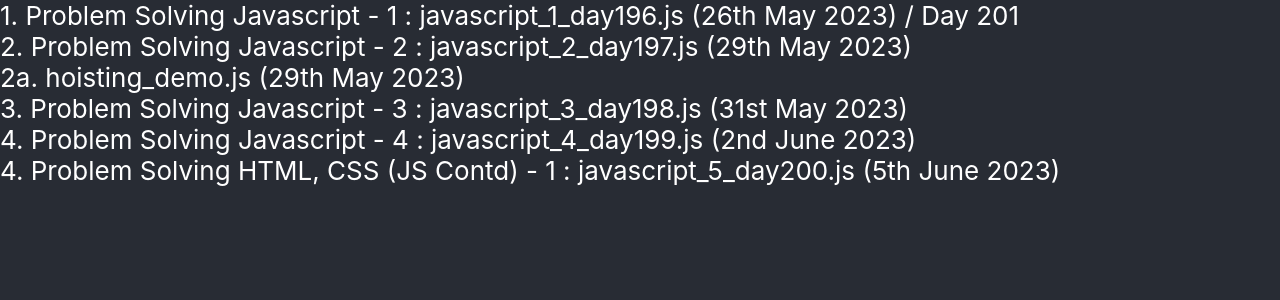
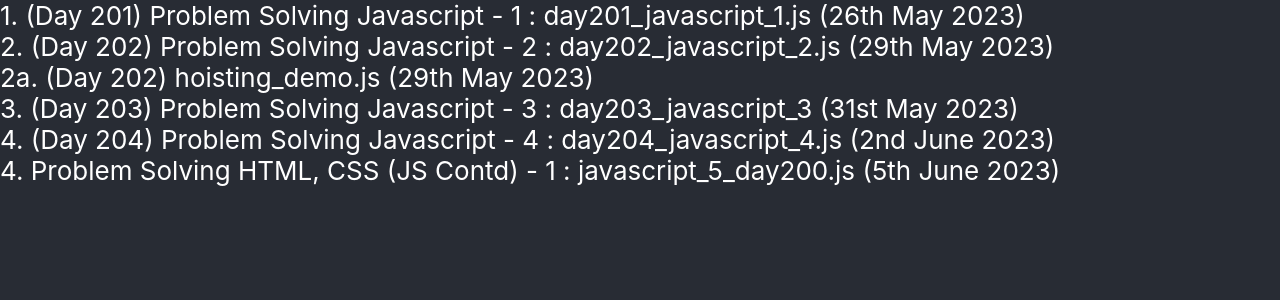
Before and after one commit to IndranilCode/problemsolvingjavascript, a React (Create React App) app: page / in a window 1280 px wide. Shown: the top 300 px of the page. Built offline with nearby package versions, Linux system fonts and the light colour scheme.

Commit message:
6. Renamings

```diff
--- a/src/App.js
+++ b/src/App.js
@@ -1,42 +1,46 @@
 import logo from "./logo.svg";
 import "./App.css";
-import { javascript1 } from "./Javascript/day196_javascript_1";
-import { javascript2 } from "./Javascript/day197_javascript_2";
-import { hoisting_demo } from "./Javascript/day197_hoisting_demo";
-import { javascript3 } from "./Javascript/day198_javascript_3";
-import { javascript4 } from "./Javascript/day199_javascript_4";
+import { javascript1 } from "./Javascript/day201_javascript_1";
+import { javascript2 } from "./Javascript/day202_javascript_2";
+import { hoisting_demo } from "./Javascript/day202_hoisting_demo";
+import { javascript3 } from "./Javascript/day203_javascript_3";
+import { javascript4 } from "./Javascript/day204_javascript_4";
 import { javascript5 } from "./Javascript/day200_javascript_5";
 
+import { React1 } from "./React/day214_closure";
+
 function App() {
-  javascript1();
+  // javascript1();
   // javascript2();
   // hoisting_demo();
   // javascript3();
-  // javascript4();
+  javascript4();
   // javascript5()
+  React1()
+
 
   return (
     <div className="App">
       <header className="App-header">
         <label>
-          1. Problem Solving Javascript - 1 : javascript_1_day196.js (26th May
-          2023) / Day 201
-        </label>
-        <br />
-        <label>
-          2. Problem Solving Javascript - 2 : javascript_2_day197.js (29th May
-          2023)
-        </label>
-        <br />
-        <label>2a. hoisting_demo.js (29th May 2023)</label>
-        <br />
-        <label>
-          3. Problem Solving Javascript - 3 : javascript_3_day198.js (31st May
+          1. (Day 201) Problem Solving Javascript - 1 : day201_javascript_1.js (26th May
           2023)
         </label>
         <br />
         <label>
-          4. Problem Solving Javascript - 4 : javascript_4_day199.js (2nd June
+          2. (Day 202) Problem Solving Javascript - 2 : day202_javascript_2.js (29th May
+          2023)
+        </label>
+        <br />
+        <label>2a. (Day 202) hoisting_demo.js (29th May 2023)</label>
+        <br />
+        <label>
+          3. (Day 203) Problem Solving Javascript - 3 : day203_javascript_3 (31st May
+          2023)
+        </label>
+        <br />
+        <label>
+          4. (Day 204) Problem Solving Javascript - 4 : day204_javascript_4.js (2nd June
           2023)
         </label>
         <br />
--- a/src/Javascript/day196_javascript_1.js
+++ b/src/Javascript/day201_javascript_1.js
@@ -1,7 +1,7 @@
 import { type } from "@testing-library/user-event/dist/type";
 
 export const javascript1 = () => {
-  console.log("------------------Day 196/201 : Javascript 1------------------");
+  console.log("------------------Day 201 : Javascript 1------------------");
   //1. Primitive data types [String, Number, Boolean, Null, Undefined]
   var a = "abc"; //String
   var b = 3; //Number
--- a/src/Javascript/day197_javascript_2.js
+++ b/src/Javascript/day202_javascript_2.js
@@ -1,5 +1,5 @@
 export const javascript2 = () => {
-  console.log("------------------Day 197/202 : Javascript 2------------------");
+  console.log("------------------Day 202 : Javascript 2------------------");
 
   console.log("1. -----Create and access object-----");
   //a. Ways to create object
--- a/src/Javascript/day198_javascript_3.js
+++ b/src/Javascript/day203_javascript_3.js
@@ -1,5 +1,5 @@
 export const javascript3 = () => {
-    console.log("------------------Day 198/203 : Javascript 3------------------");
+    console.log("------------------Day 203 : Javascript 3------------------");
 
     //1. Call Apply Bind
     console.log("1. -----Call apply bind-----");
--- /dev/null
+++ b/src/React/day214_closure.js
@@ -0,0 +1,17 @@
+export const React1 = () => {
+  function serviceMock1(callback) {
+    setTimeout(() => {
+      let returnValue = 100;
+      callback(returnValue);
+    }, 2000);
+  }
+
+  function client1() {
+    serviceMock1(function (result) {
+      let val = result;
+      console.log(`Return value from service mock => ${val}`);
+    });
+  }
+
+  client1()
+};
```
Also changed, not shown: src/Javascript/day202_hoisting_demo.js (renamed from src/Javascript/day197_hoisting_demo.js), src/Javascript/day204_javascript_4.js (renamed from src/Javascript/day199_javascript_4.js).
